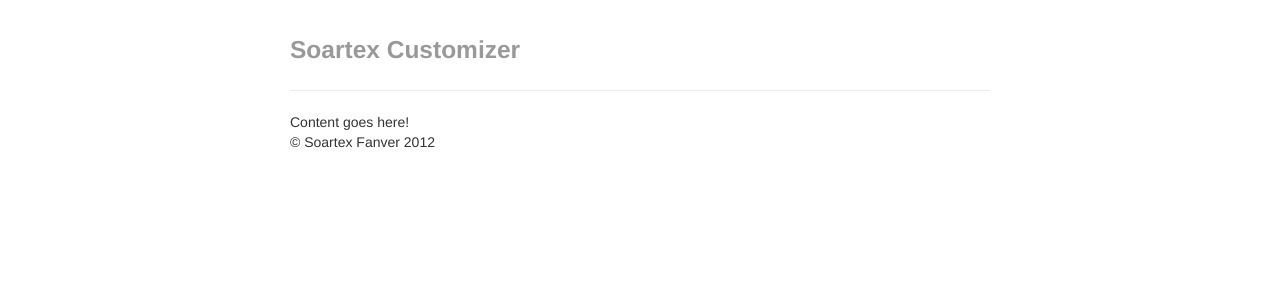
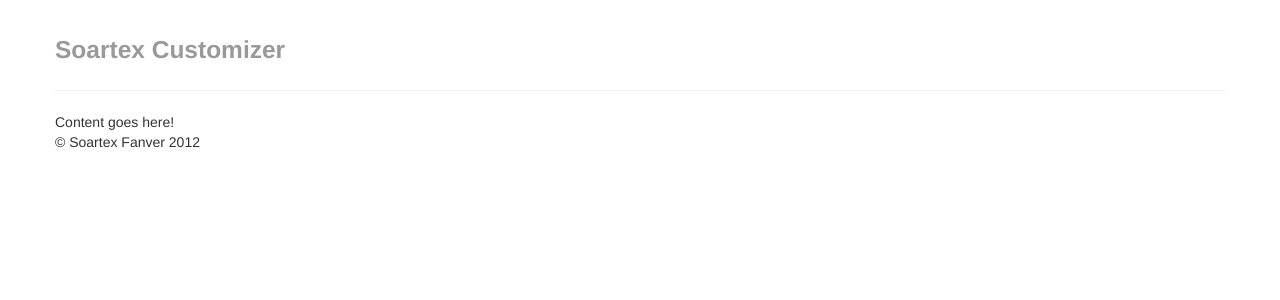
Before and after one commit to Soartex/Soartex-Customizer-v1, a PHP site: page / in a window 1280 px wide. Shown: the top 300 px of the page. Run offline with PHP 8.4, Linux system fonts and the light colour scheme.

Commit message:
Increased page width

```diff
--- a/index.php
+++ b/index.php
@@ -16,7 +16,7 @@
 
   <body>
 
-    <div class="container-narrow">
+    <div class="container">
 
       <div class="masthead">
 
```
